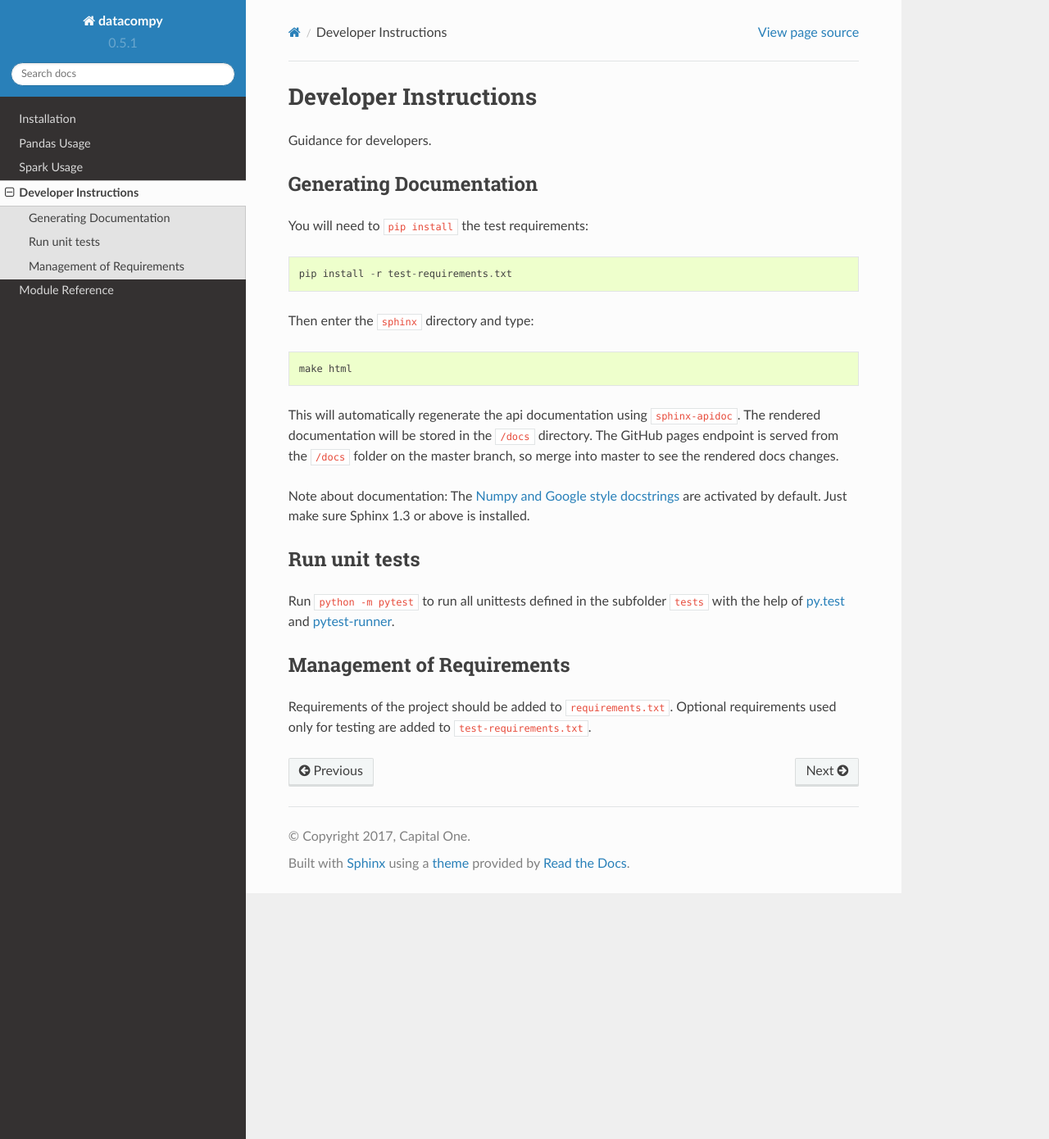
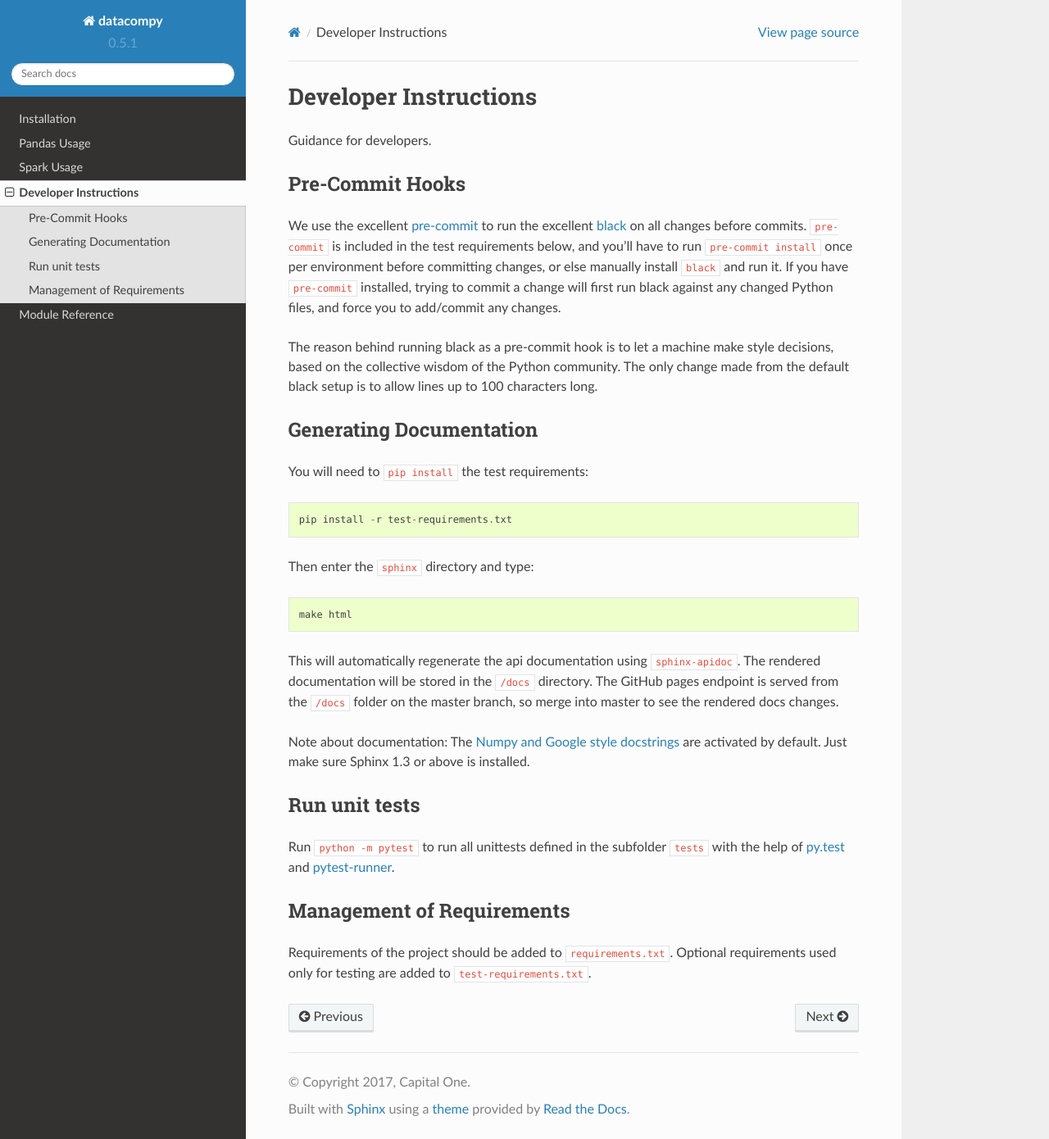
Before and after one commit to capitalone/datacompy, a Sphinx documentation site: the page built from sphinx/developer_instructions.rst, in a window 1280 px wide and 1390 px high. Shown: the whole window at 82% size. Built offline with Sphinx 7.4.7 and the Read the Docs theme 2.0.0, drawn with Linux system fonts in a browser that asks for light colours.

Commit message:
Update versions it works with and docs note

```diff
--- a/requirements.txt
+++ b/requirements.txt
@@ -1,4 +1,4 @@
 enum34>=1.1.6;python_version<"3.4"
-pandas>=0.19.0,<=0.23.1
+pandas>=0.19.0,<=0.23.3
 numpy>=1.11.3
 six>=1.10
--- a/setup.py
+++ b/setup.py
@@ -5,7 +5,7 @@ import sys
 CURR_DIR = os.path.abspath(os.path.dirname(__file__))
 INSTALL_REQUIRES = [
     'enum34>=1.1.6;python_version<"3.4"',
-    "pandas>=0.19.0,<=0.23.1",
+    "pandas>=0.19.0,<=0.23.3",
     "numpy>=1.11.3",
     "six>=1.10",
 ]
--- a/sphinx/developer_instructions.rst
+++ b/sphinx/developer_instructions.rst
@@ -2,6 +2,20 @@ Developer Instructions
 ======================
 
 Guidance for developers.
+
+Pre-Commit Hooks
+----------------
+
+We use the excellent `pre-commit <https://pre-commit.com/>`_ to run the excellent
+`black <https://github.com/ambv/black>`_ on all changes before commits.  ``pre-commit`` is included
+in the test requirements below, and you'll have to run ``pre-commit install`` once per environment
+before committing changes, or else manually install ``black`` and run it.  If you have ``pre-commit``
+installed, trying to commit a change will first run black against any changed Python files, and force
+you to add/commit any changes.
+
+The reason behind running black as a pre-commit hook is to let a machine make style decisions, based
+on the collective wisdom of the Python community.  The only change made from the default black setup
+is to allow lines up to 100 characters long.
 
 Generating Documentation
 ------------------------
--- a/test-requirements.txt
+++ b/test-requirements.txt
@@ -7,3 +7,4 @@ sphinx-rtd-theme>=0.2.4
 numpydoc>=0.6.0
 six>=1.10.0
 mock>=2.0.0
+pre-commit>=1.10.4
```
